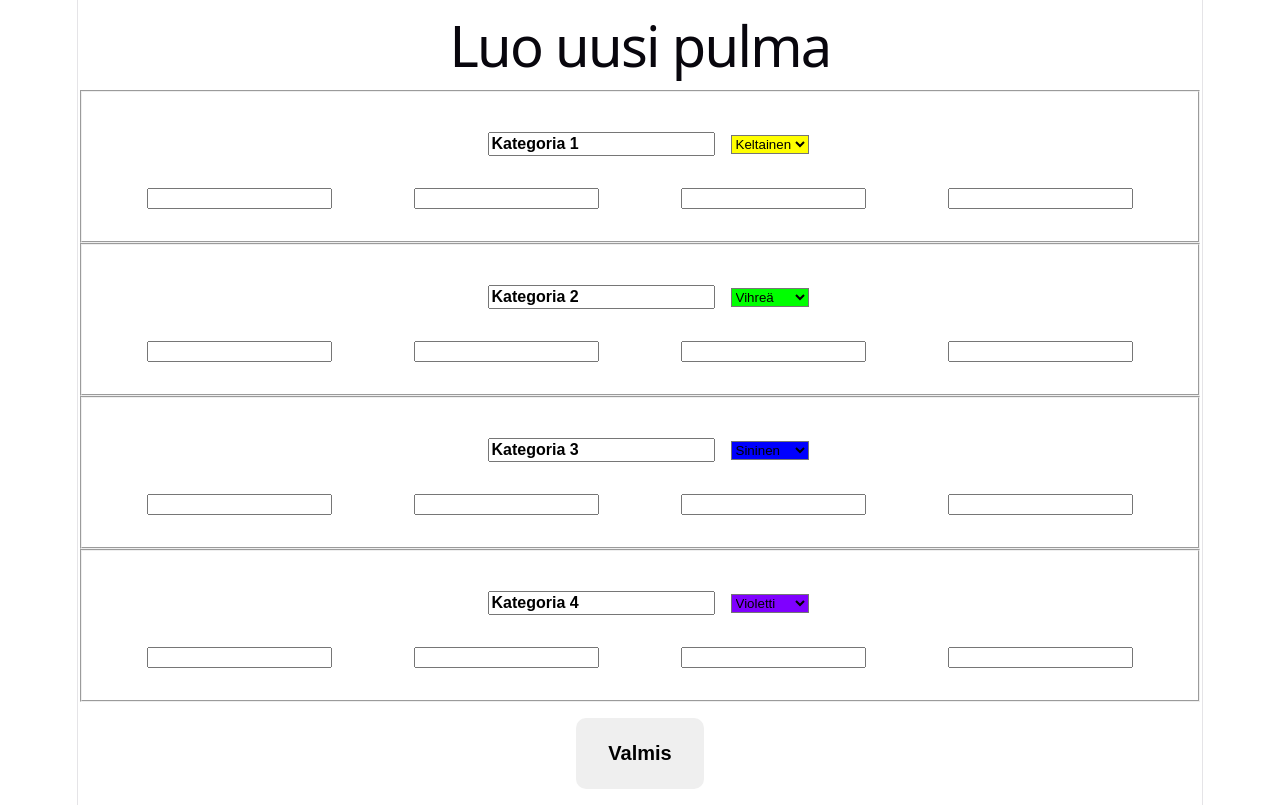
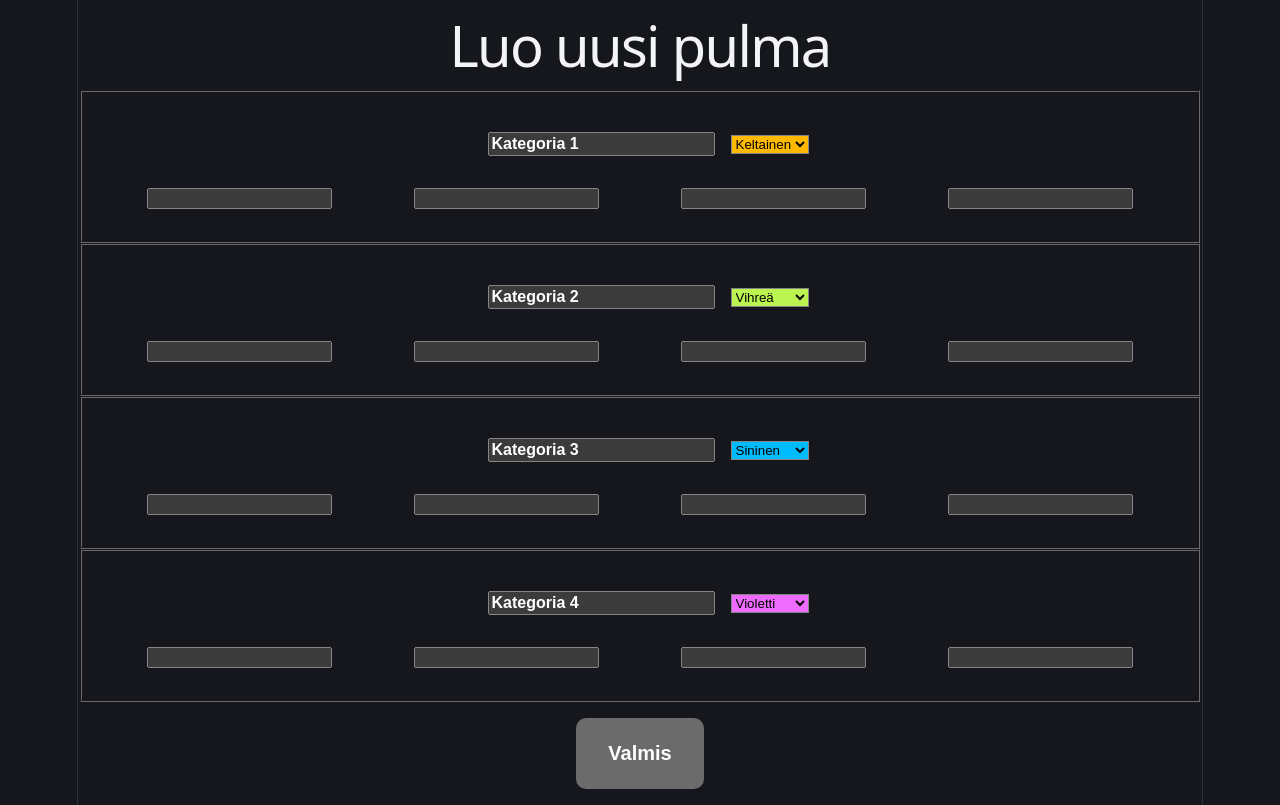
Before and after one commit to mekelius/yhteydet, a Vue app: page / in a window 1280 px wide. Built offline with nearby package versions, Linux system fonts and the light colour scheme.

Commit message:
Work on styles

```diff
--- a/src/colors.css
+++ b/src/colors.css
@@ -1,19 +1,50 @@
+:root {
+  --text: #9ca3af;
+  --text-h: #f3f4f6;
+  --bg: #16171d;
+  --border: #2e303a;
+
+  --dialog-bg: var(--bg);
+  --dialog-text: #fff;
+
+  --life-indicator-bg: #777;
+
+  --button-text: #fff;
+  --button-text-disabled: rgba(255, 255, 255, 0.3);
+  --button-text-hover: var(--button-text);
+  --button-text-active: var(--button-text);
+
+  --button-bg: rgb(107, 107, 107);
+  --button-bg-disabled: rgba(19, 1, 1, 0.3);
+  --button-bg-hover: #888;
+  --button-bg-active: #a2a2a2;
+}
+
 .color1 {
-    background-color: #ffff00;
-    color: black;
+    background-color: oklch(87.9% 0.169 91.605) !important;
+    background-color: oklch(79.5% 0.184 86.047) !important;
+    background-color: oklch(82.8% 0.189 84.429) !important;
+    color: black !important;
 }
 
 .color2 {
-    background-color: #00ff00;
-    color: black;
+    background-color: oklch(89.7% 0.196 126.665) !important;
+    color: black !important;
 }
 
 .color3 {
-    background-color: #0000ff;
-    color: black;
+    /* background-color: oklch(62.3% 0.214 259.815); */
+    background-color: oklch(74.6% 0.16 232.661) !important;
+    /* background-color: oklch(62.3% 0.214 259.815); */
+    /* background-color: oklch(62.3% 0.214 259.815); */
+    /* background-color: oklch(62.3% 0.214 259.815); */
+    /* background-color: oklch(62.3% 0.214 259.815); */
+    /* background-color: oklch(62.3% 0.214 259.815); */
+
+    color: black !important;
 }
 
 .color4 {
-    background-color: #7f00ff;
-    color: black;
+    background-color: oklch(74% 0.238 322.16) !important;
+    color: black !important;
 }
--- a/src/components/Card.vue
+++ b/src/components/Card.vue
@@ -53,12 +53,20 @@ button {
     }
 }
 
-button[disabled]:not(.solved) {
+button[disabled] {
+    color: #c8c8c8;
     background-color: #606060;
-    color: #c8c8c8;
+}
+
+button:hover {
+    background-color: var(--button-bg);
+}
+
+button:active {
+    background-color: var(--button-bg);
 }
 
 button.selected {
-    background-color: burlywood;
+    background-color: burlywood !important;
 }
 </style>
--- a/src/components/Lives.vue
+++ b/src/components/Lives.vue
@@ -16,7 +16,7 @@ const {lives} = defineProps<{lives:number}>()
 }
 
 .life {
-    background-color: #777;
+    background-color: var(--life-indicator-bg);
     width: 32px;
     height: 32px;
     border-radius: 100%;
--- a/src/components/Puzzle.vue
+++ b/src/components/Puzzle.vue
@@ -204,15 +204,11 @@ function swapCards(card1ID: number, card2ID: number) {
     .guess:hover:not([disabled]) {
         transition-property: background-color color;
         transition-duration: 0.06s;
-
-        background-color: #888;
     }
 
     .guess:active:not([disabled]) {
         transition-property: background-color color;
         transition-duration: 0.06s;
-
-        background-color: #a2a2a2;
     }
 }
 </style>
--- a/src/style.css
+++ b/src/style.css
@@ -5,21 +5,13 @@
 }
 
 :root {
-  --text: #6b6375;
-  --text-h: #08060d;
-  --bg: #fff;
-  --border: #e5e4e7;
-  --code-bg: #f4f3ec;
-  --shadow:
-    rgba(0, 0, 0, 0.1) 0 10px 15px -3px, rgba(0, 0, 0, 0.05) 0 4px 6px -2px;
-
   --sans: system-ui, 'Segoe UI', Roboto, sans-serif;
   --heading: system-ui, 'Segoe UI', Roboto, sans-serif;
   --mono: ui-monospace, Consolas, monospace;
 
   font: 18px/145% var(--sans);
   letter-spacing: 0.18px;
-  color-scheme: light dark;
+  color-scheme: dark;
   color: var(--text);
   background: var(--bg);
   font-synthesis: none;
@@ -29,18 +21,6 @@
 
   @media (max-width: 1024px) {
     font-size: 16px;
-  }
-}
-
-@media (prefers-color-scheme: dark) {
-  :root {
-    --text: #9ca3af;
-    --text-h: #f3f4f6;
-    --bg: #16171d;
-    --border: #2e303a;
-    --code-bg: #1f2028;
-    --shadow:
-      rgba(0, 0, 0, 0.4) 0 10px 15px -3px, rgba(0, 0, 0, 0.25) 0 4px 6px -2px;
   }
 }
 
@@ -84,6 +64,9 @@ p {
 button {
   touch-action: manipulation;
 
+  background-color: var(--button-bg);
+  color: var(--button-text);
+
   border-radius: 10px;
   border: none;
 
@@ -100,11 +83,26 @@ button {
 
 button[disabled] {
   cursor: auto;
+  background-color: var(--button-bg-disabled);
+  color: var(--button-text-disabled);
+}
+
+button:hover:not([disabled]) {
+  background-color: var(--button-bg-hover);
+  color: var(--button-text-hover);
+}
+
+button:active:not([disabled]) {
+  background-color: var(--button-bg-active);
+  color: var(--button-text-active);
 }
 
 dialog {
   border-radius: 10px;
   padding: 24px;
+
+  background-color: var(--dialog-bg);
+  color: var(--dialog-text);
 
   @media screen and (max-width: 720px) {
     max-width: 80vw;
```
